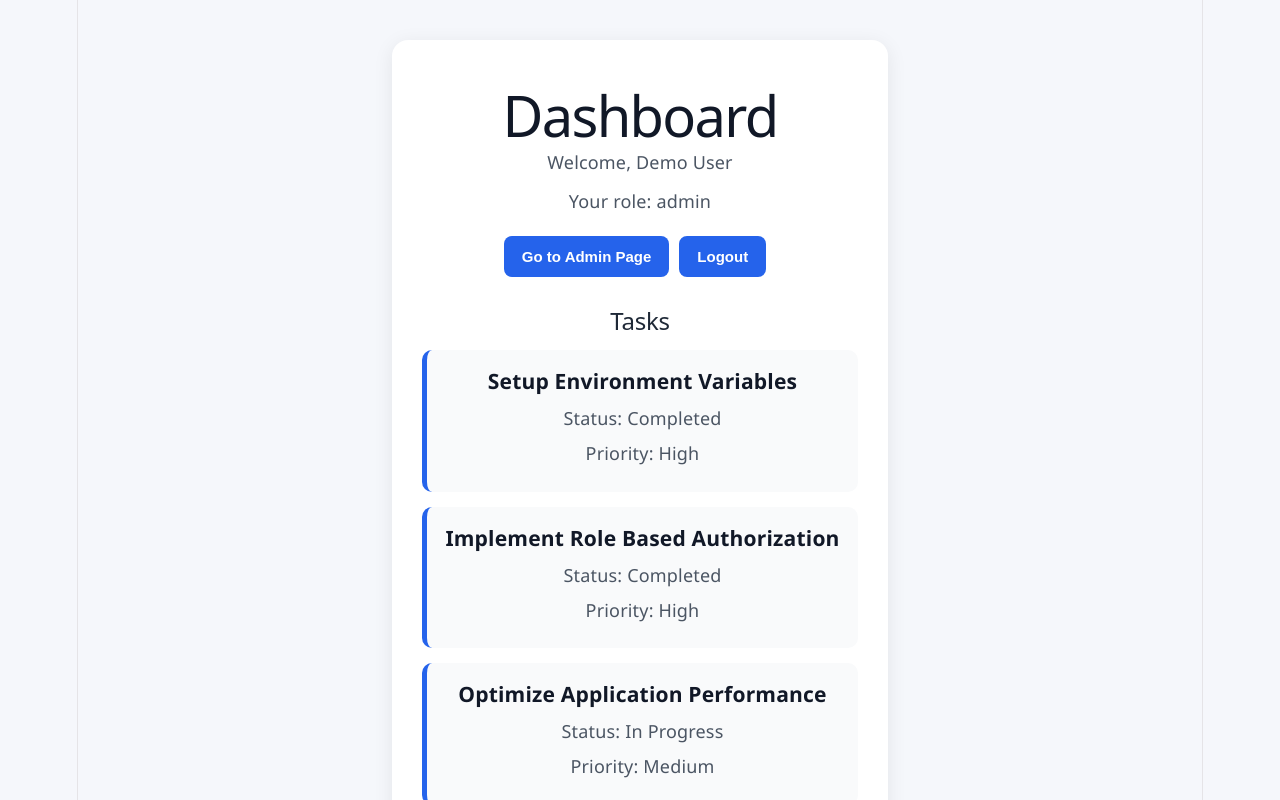
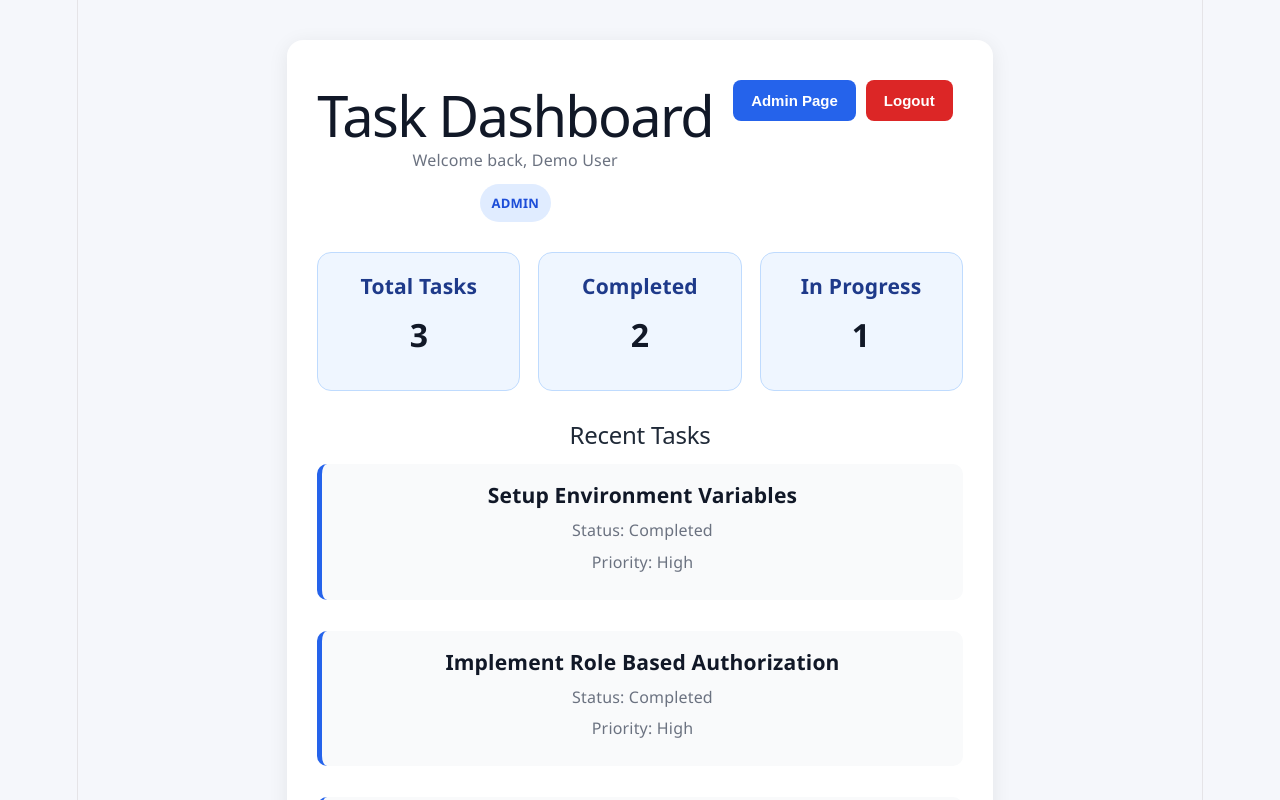
Before and after one commit to twenty2yards1988/Edashboard, a React (Vite) app: page /login in a window 1280 px wide. Both pictures are taken after a click on the button "Login as Admin". Shown: the top 800 px of the page. Built offline with nearby package versions, Linux system fonts and the light colour scheme.

Commit message:
Build final task management dashboard UI

```diff
--- a/src/App.css
+++ b/src/App.css
@@ -92,3 +92,78 @@ article p {
     margin-right: 0;
   }
 }
+.button-group {
+  display: flex;
+  gap: 12px;
+  flex-wrap: wrap;
+  margin-top: 20px;
+}
+
+main p {
+  font-size: 16px;
+  color: #6b7280;
+}
+.dashboard-header {
+  display: flex;
+  justify-content: space-between;
+  gap: 20px;
+  align-items: flex-start;
+  margin-bottom: 30px;
+}
+
+.role-badge {
+  display: inline-block;
+  background: #e0ecff;
+  color: #1d4ed8;
+  padding: 6px 12px;
+  border-radius: 999px;
+  font-weight: 700;
+  text-transform: uppercase;
+  font-size: 13px;
+}
+
+.danger-btn {
+  background: #dc2626;
+}
+
+.danger-btn:hover {
+  background: #b91c1c;
+}
+
+.stats-grid {
+  display: grid;
+  grid-template-columns: repeat(3, 1fr);
+  gap: 18px;
+}
+
+.stat-card {
+  background: #eff6ff;
+  border-radius: 14px;
+  padding: 20px;
+  border: 1px solid #bfdbfe;
+}
+
+.stat-card h3 {
+  color: #1e3a8a;
+}
+
+.stat-card p {
+  font-size: 32px;
+  font-weight: 800;
+  color: #111827;
+}
+
+.task-grid {
+  display: grid;
+  gap: 16px;
+}
+
+@media (max-width: 768px) {
+  .dashboard-header {
+    flex-direction: column;
+  }
+
+  .stats-grid {
+    grid-template-columns: 1fr;
+  }
+}
--- a/src/pages/DashboardPage.jsx
+++ b/src/pages/DashboardPage.jsx
@@ -13,27 +13,49 @@ export default function DashboardPage() {
     navigate("/login");
   }
 
+  const completedTasks = tasks.filter((task) => task.status === "Completed").length;
+  const inProgressTasks = tasks.filter((task) => task.status === "In Progress").length;
+
   return (
     <main aria-labelledby="dashboard-title">
-      <h1 id="dashboard-title">Dashboard</h1>
+      <div className="dashboard-header">
+        <div>
+          <h1 id="dashboard-title">Task Dashboard</h1>
+          <p>Welcome back, {user?.name}</p>
+          <span className="role-badge">{user?.role}</span>
+        </div>
 
-      <p>Welcome, {user?.name}</p>
-      <p>Your role: {user?.role}</p>
+        <div>
+          <button onClick={() => navigate("/admin")}>Admin Page</button>
+          <button className="danger-btn" onClick={handleLogout}>Logout</button>
+        </div>
+      </div>
 
-      <button aria-label="Go to admin page" onClick={() => navigate("/admin")}>
-        Go to Admin Page
-      </button>
+      <section className="stats-grid">
+        <div className="stat-card">
+          <h3>Total Tasks</h3>
+          <p>{tasks.length}</p>
+        </div>
 
-      <button aria-label="Logout current user" onClick={handleLogout}>
-        Logout
-      </button>
+        <div className="stat-card">
+          <h3>Completed</h3>
+          <p>{completedTasks}</p>
+        </div>
+
+        <div className="stat-card">
+          <h3>In Progress</h3>
+          <p>{inProgressTasks}</p>
+        </div>
+      </section>
 
       <section aria-label="Task list">
-        <h2>Tasks</h2>
+        <h2>Recent Tasks</h2>
 
-        {tasks.map((task) => (
-          <TaskCard key={task.id} task={task} />
-        ))}
+        <div className="task-grid">
+          {tasks.map((task) => (
+            <TaskCard key={task.id} task={task} />
+          ))}
+        </div>
       </section>
     </main>
   );
--- a/src/pages/LoginPage.jsx
+++ b/src/pages/LoginPage.jsx
@@ -12,20 +12,26 @@ export default function LoginPage() {
   }
 
   return (
-    <main aria-labelledby="login-title">
-      <h1 id="login-title">Login Page</h1>
+    <main>
+      <h1>Task Management Dashboard</h1>
 
-      <button aria-label="Login as admin" onClick={() => handleLogin(ROLES.ADMIN)}>
+      <p>
+        Secure role-based access system with Admin, Manager and Employee roles.
+      </p>
+
+      <div className="button-group">
+        <button onClick={() => handleLogin(ROLES.ADMIN)}>
           Login as Admin
         </button>
 
-      <button aria-label="Login as manager" onClick={() => handleLogin(ROLES.MANAGER)}>
+        <button onClick={() => handleLogin(ROLES.MANAGER)}>
           Login as Manager
         </button>
 
-      <button aria-label="Login as employee" onClick={() => handleLogin(ROLES.EMPLOYEE)}>
+        <button onClick={() => handleLogin(ROLES.EMPLOYEE)}>
           Login as Employee
         </button>
+      </div>
     </main>
   );
 }
```
Lines whose indentation alone changed are shown as unchanged.
